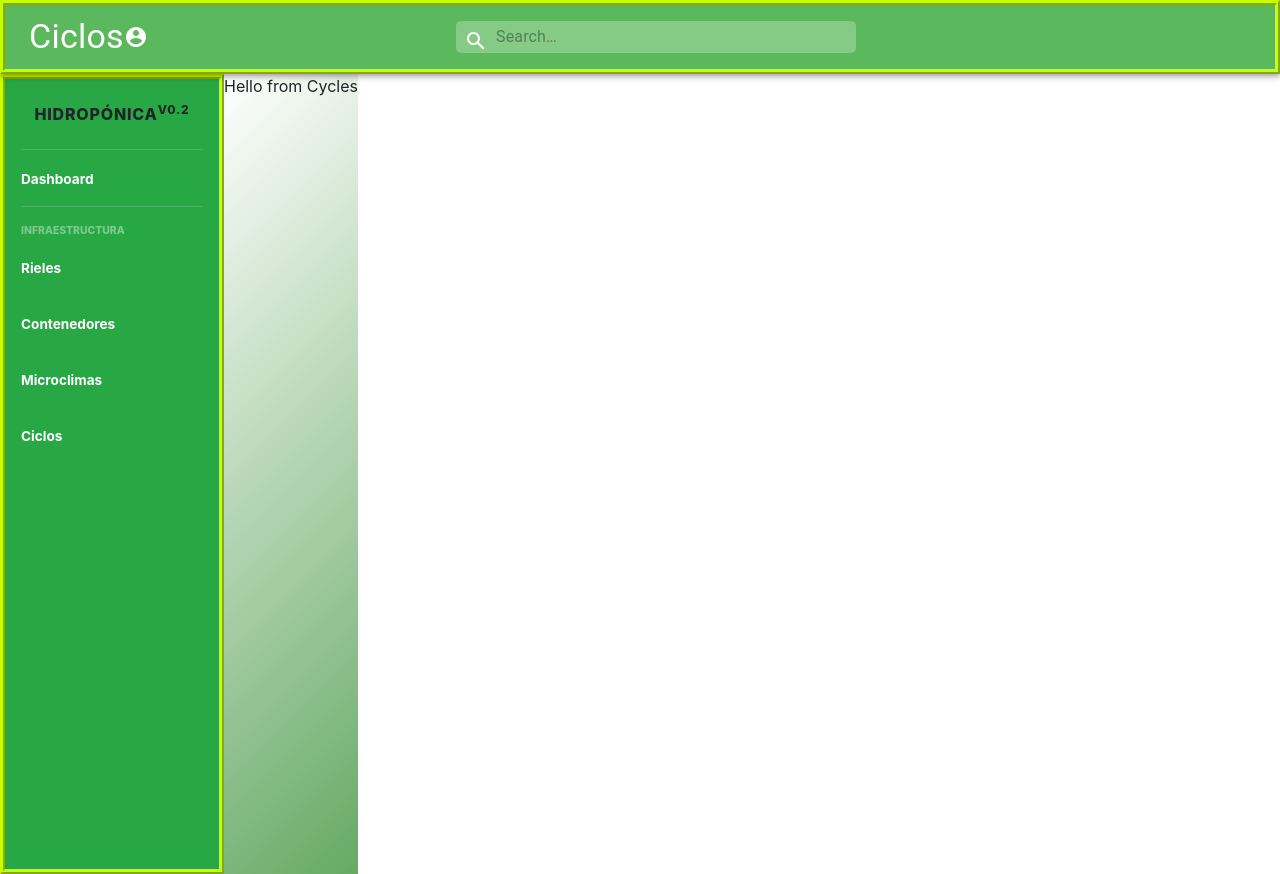
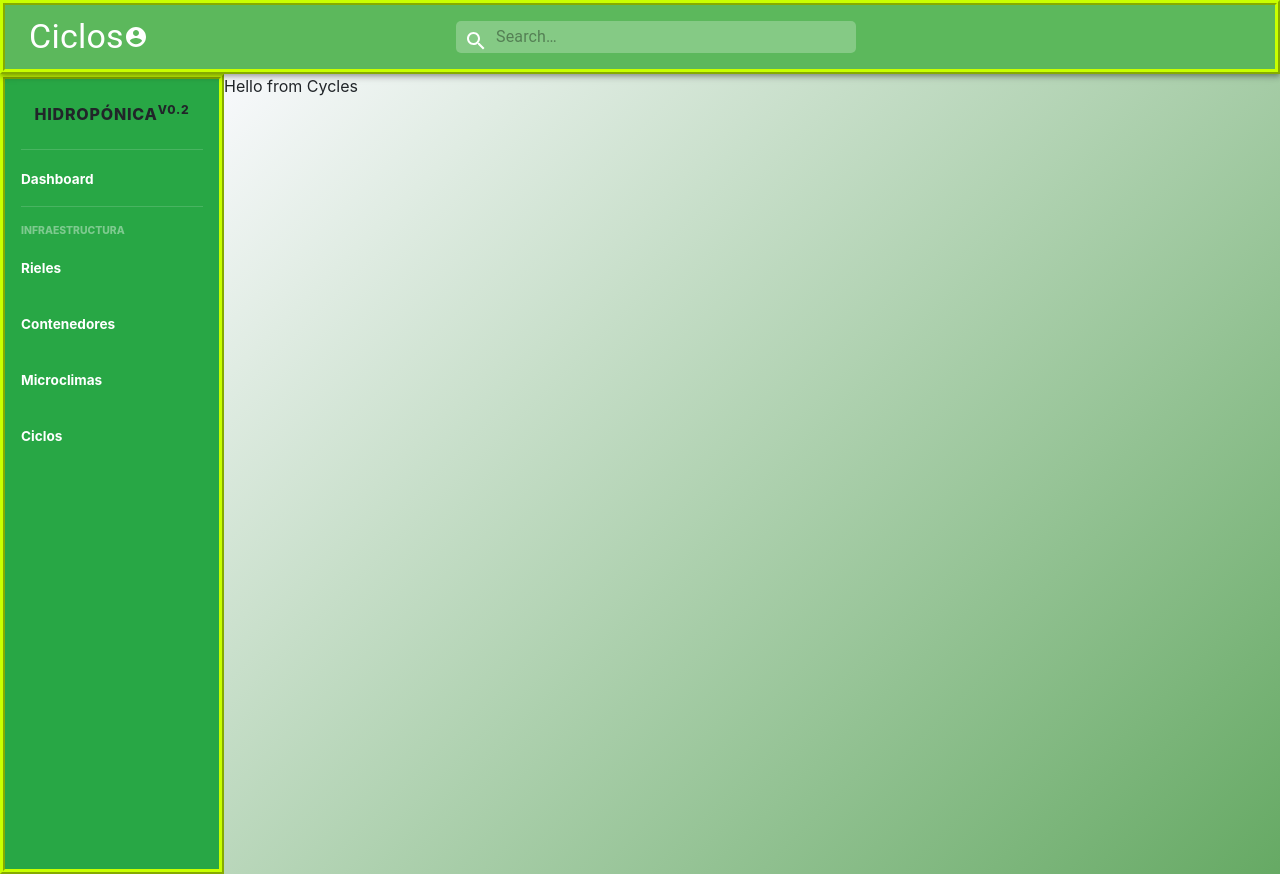
Before and after one commit to bodoque-it/hidroponica-web, a React (Create React App) app: page /cycles in a window 1280 px wide. Built offline with nearby package versions, Linux system fonts and the light colour scheme.

Commit message:
arregla plantilla <-barra blanca

```diff
--- a/src/Components/Plantilla/page.js
+++ b/src/Components/Plantilla/page.js
@@ -16,12 +16,11 @@
     return (
         <div id="wrapper">
             {renderSidebar()}
-            <div id="color-gradient" class="d-flex flex-column" width='100%' height='100%'>
-		        <div id="content">
+            <div id="content-wrapper" class="d-flex flex-column color-gradient" height='100%'>
+			    <div id="content">
 					<Provider store={store}>
 						<BrowserRouter>
 							<Switch>
-
 								<Route path="/dashboard" component={Dashboard} />
 								<Route path="/microclimes" component={Microclime} />
 								<Route path="/cycles" component={Cycle} />
--- a/src/Components/Plantilla/styles.css
+++ b/src/Components/Plantilla/styles.css
@@ -2,6 +2,6 @@
     border: ridge 0.35em rgb(200, 255, 0);
 }
 
-#color-gradient{
+.color-gradient{
     background:linear-gradient(-45deg,rgba(99, 168, 97, 0.979),transparent);
 }
```
